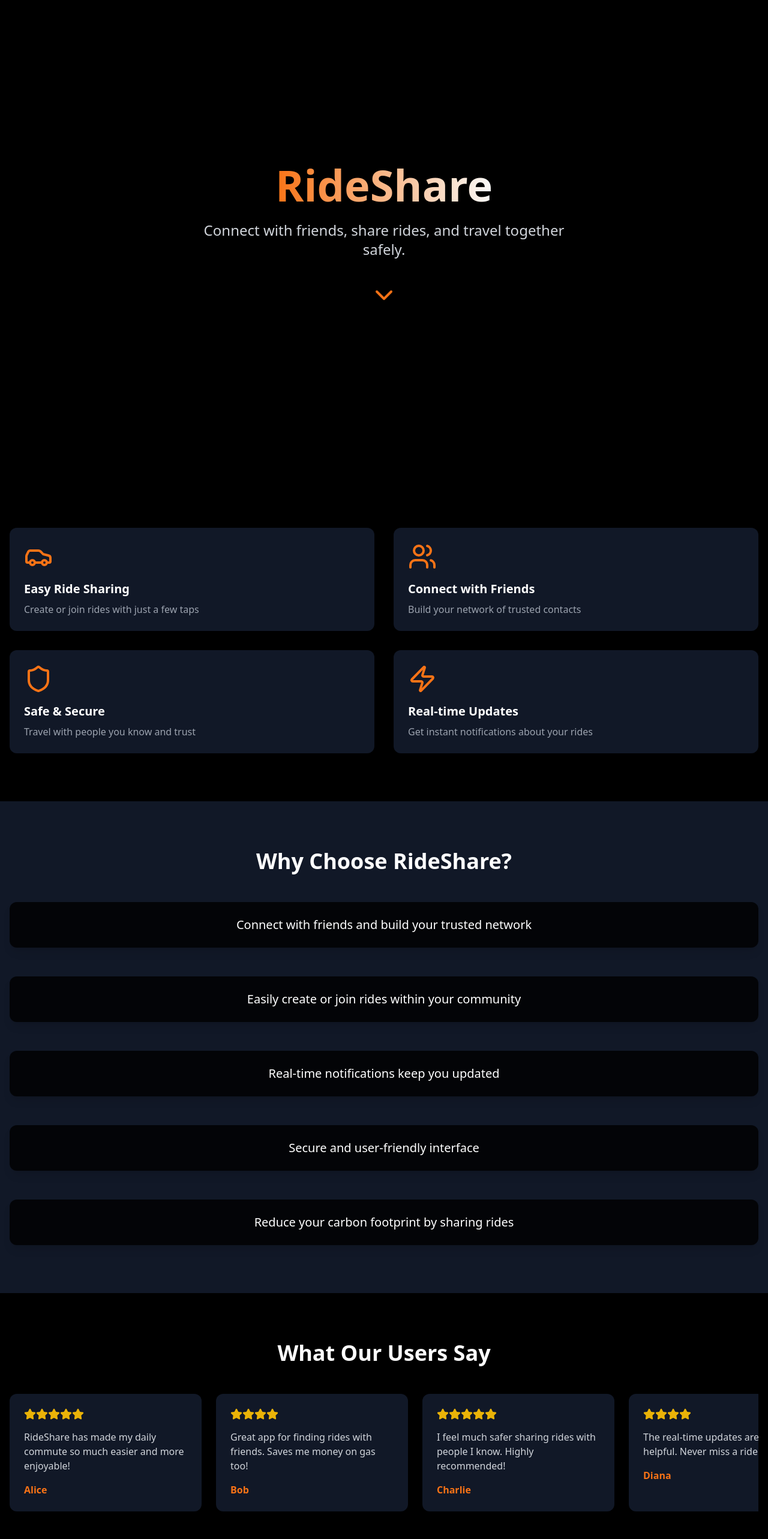
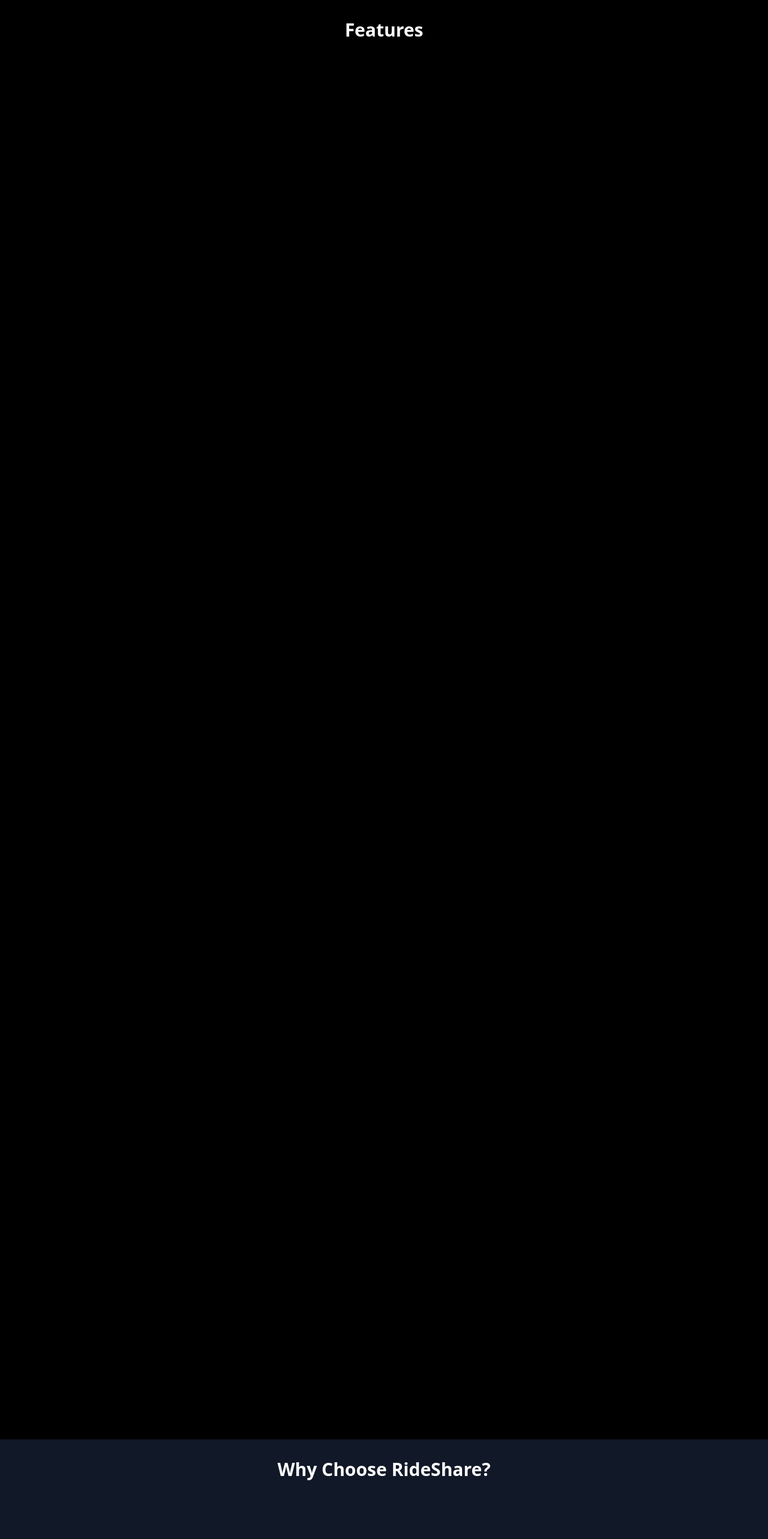
Before and after one commit to FelixRobb/ride-share-app, a Next.js app: page / in a window 1280 px wide. Shown: the top 2566 px of the page at 60% size. Built offline with nearby package versions, Linux system fonts and the light colour scheme.

Commit message:
update WelcomePage.tsx

```diff
--- a/src/components/WelcomePage.tsx
+++ b/src/components/WelcomePage.tsx
@@ -1,50 +1,40 @@
-import { useEffect, useState, useRef } from 'react'
-import Link from 'next/link'
-import { Button } from "@/components/ui/button"
-import { Car, Users, Shield, Zap, ChevronDown, Star } from 'lucide-react'
-import { motion, useScroll, useTransform, useSpring, useInView } from 'framer-motion'
+import { useEffect, useState, useRef } from "react";
+import Link from "next/link";
+import { Button } from "@/components/ui/button";
+import { Car, Users, Shield, Zap, ChevronDown, Star } from "lucide-react";
+import { motion, useScroll, useTransform } from "framer-motion";
 
-const ParallaxSection = ({ children }: { children: React.ReactNode }) => {
-  const ref = useRef(null)
+const ParallaxSection = ({ children, index }: { children: React.ReactNode; index: number }) => {
+  const ref = useRef<HTMLDivElement>(null);
   const { scrollYProgress } = useScroll({
     target: ref,
-    offset: ["start start", "end start"]
-  })
+    offset: ["start center", "end center"],
+  });
+
+  const opacity = useTransform(scrollYProgress, [0, 0.5, 1], [0, 1, 0]);
+  const scale = useTransform(scrollYProgress, [0, 0.5, 1], [0.8, 1, 0.8]);
 
   return (
     <motion.div
       ref={ref}
       style={{
-        y: useTransform(scrollYProgress, [0, 1], ["0%", "100%"]),
-        opacity: useTransform(scrollYProgress, [0, 0.5, 1], [1, 1, 0])
+        opacity,
+        scale,
       }}
+      className="absolute inset-0 flex items-center justify-center"
     >
       {children}
     </motion.div>
-  )
-}
+  );
+};
 
 export default function WelcomePage() {
-  const [scrolled, setScrolled] = useState(false)
-  const { scrollY } = useScroll()
-  const opacity = useTransform(scrollY, [0, 100], [1, 0])
-  const arrowY = useTransform(scrollY, [0, 100], [0, 20])
-
-  useEffect(() => {
-    const handleScroll = () => {
-      setScrolled(window.scrollY > 50)
-    }
-
-    window.addEventListener('scroll', handleScroll)
-    return () => window.removeEventListener('scroll', handleScroll)
-  }, [])
-
   const features = [
     { icon: Car, title: "Easy Ride Sharing", description: "Create or join rides with just a few taps" },
     { icon: Users, title: "Connect with Friends", description: "Build your network of trusted contacts" },
     { icon: Shield, title: "Safe & Secure", description: "Travel with people you know and trust" },
     { icon: Zap, title: "Real-time Updates", description: "Get instant notifications about your rides" },
-  ]
+  ];
 
   const whyChooseRideShare = [
     "Connect with friends and build your trusted network",
@@ -52,147 +42,39 @@ export default function WelcomePage() {
     "Real-time notifications keep you updated",
     "Secure and user-friendly interface",
     "Reduce your carbon footprint by sharing rides",
-  ]
-
-  const reviews = [
-    { name: "Alice", rating: 5, comment: "RideShare has made my daily commute so much easier and more enjoyable!" },
-    { name: "Bob", rating: 4, comment: "Great app for finding rides with friends. Saves me money on gas too!" },
-    { name: "Charlie", rating: 5, comment: "I feel much safer sharing rides with people I know. Highly recommended!" },
-    { name: "Diana", rating: 4, comment: "The real-time updates are super helpful. Never miss a ride!" },
-  ]
+  ];
 
   return (
-    <div className="min-h-screen bg-black text-white overflow-x-hidden">
-      <motion.header
-        className={`fixed top-0 left-0 right-0 z-50 transition-all duration-300 ${scrolled ? 'bg-black/80 backdrop-blur-sm' : 'bg-transparent'}`}
-        initial={{ y: -100 }}
-        animate={{ y: scrolled ? 0 : -100 }}
-        transition={{ duration: 0.3 }}
-      >
-        <div className="container mx-auto px-4 py-4 flex justify-between items-center">
-          <h1 className="text-2xl font-bold text-primary">RideShare</h1>
-          <nav>
-            <Button asChild variant="ghost">
-              <Link href="/login">Login</Link>
-            </Button>
-          </nav>
-        </div>
-      </motion.header>
-
-      <section className="h-screen flex flex-col justify-center items-center text-center px-4">
-        <motion.h1
-          className="text-5xl md:text-7xl font-bold mb-6 bg-clip-text text-transparent bg-gradient-to-r from-primary to-primary-foreground"
-          initial={{ opacity: 0, y: 20 }}
-          animate={{ opacity: 1, y: 0 }}
-          transition={{ duration: 0.5 }}
-        >
-          RideShare
-        </motion.h1>
-        <motion.p
-          className="text-xl md:text-2xl text-gray-300 max-w-2xl mx-auto mb-12"
-          initial={{ opacity: 0, y: 20 }}
-          animate={{ opacity: 1, y: 0 }}
-          transition={{ duration: 0.5, delay: 0.2 }}
-        >
-          Connect with friends, share rides, and travel together safely.
-        </motion.p>
-        <motion.div style={{ opacity, y: arrowY }}>
-          <ChevronDown className="w-12 h-12 text-primary animate-bounce" />
-        </motion.div>
-      </section>
-
-      <section className="py-20">
-        <div className="container mx-auto px-4 grid grid-cols-1 md:grid-cols-2 gap-8">
+    <div className="min-h-screen bg-black text-white">
+      {/* Features Section */}
+      <section className="relative h-[300vh] overflow-hidden">
+        <h2 className="absolute top-8 left-1/2 transform -translate-x-1/2 text-3xl font-bold z-10">
+          Features
+        </h2>
         {features.map((feature, index) => (
-            <ParallaxSection key={index}>
-              <motion.div
-                className="bg-gray-900 rounded-lg p-6 shadow-lg"
-                initial={{ opacity: 0, y: 50 }}
-                whileInView={{ opacity: 1, y: 0 }}
-                viewport={{ once: true }}
-                transition={{ duration: 0.5, delay: index * 0.1 }}
-              >
+          <ParallaxSection key={index} index={index}>
+            <div className="bg-gray-900 rounded-lg p-6 shadow-lg max-w-md mx-auto">
               <feature.icon className="w-12 h-12 text-primary mb-4" />
               <h2 className="text-xl font-semibold mb-2">{feature.title}</h2>
               <p className="text-gray-400">{feature.description}</p>
-              </motion.div>
+            </div>
           </ParallaxSection>
         ))}
-        </div>
       </section>
 
-      <section className="py-20 bg-gray-900">
-        <div className="container mx-auto px-4">
-          <h2 className="text-3xl md:text-4xl font-bold mb-12 text-center">Why Choose RideShare?</h2>
-          <div className="space-y-12">
+      {/* Why Choose RideShare Section */}
+      <section className="relative h-[300vh] overflow-hidden bg-gray-900">
+        <h2 className="absolute top-8 left-1/2 transform -translate-x-1/2 text-3xl font-bold z-10">
+          Why Choose RideShare?
+        </h2>
         {whyChooseRideShare.map((benefit, index) => (
-              <ParallaxSection key={index}>
-                <motion.div
-                  className="bg-black/80 backdrop-blur-sm rounded-lg p-6 shadow-lg"
-                  initial={{ opacity: 0, x: index % 2 === 0 ? -50 : 50 }}
-                  whileInView={{ opacity: 1, x: 0 }}
-                  viewport={{ once: true }}
-                  transition={{ duration: 0.5 }}
-                >
+          <ParallaxSection key={index} index={index}>
+            <div className="bg-black/80 backdrop-blur-sm rounded-lg p-6 shadow-lg max-w-md mx-auto">
               <p className="text-xl text-center">{benefit}</p>
-                </motion.div>
+            </div>
           </ParallaxSection>
         ))}
+      </section>
     </div>
-        </div>
-      </section>
-
-      <section className="py-20">
-        <div className="container mx-auto px-4">
-          <h2 className="text-3xl md:text-4xl font-bold mb-12 text-center">What Our Users Say</h2>
-          <div className="flex overflow-x-auto space-x-6 pb-6">
-            {reviews.map((review, index) => (
-              <motion.div
-                key={index}
-                className="bg-gray-900 rounded-lg p-6 shadow-lg flex-shrink-0 w-80"
-                initial={{ opacity: 0, x: 50 }}
-                whileInView={{ opacity: 1, x: 0 }}
-                viewport={{ once: true }}
-                transition={{ duration: 0.5, delay: index * 0.1 }}
-              >
-                <div className="flex items-center mb-4">
-                  {[...Array(review.rating)].map((_, i) => (
-                    <Star key={i} className="w-5 h-5 text-yellow-500 fill-current" />
-                  ))}
-                </div>
-                <p className="text-gray-300 mb-4">{review.comment}</p>
-                <p className="text-primary font-semibold">{review.name}</p>
-              </motion.div>
-            ))}
-          </div>
-        </div>
-      </section>
-
-      <section className="py-20 bg-gray-900">
-        <div className="container mx-auto px-4 text-center">
-          <h2 className="text-3xl md:text-4xl font-bold mb-8">Start Sharing Rides Today</h2>
-          <p className="text-lg text-gray-300 max-w-2xl mx-auto mb-12">
-            Join our community of ride-sharers and experience a new way of traveling.
-            Best of all, RideShare is completely free to use!
-          </p>
-          <div className="space-x-4">
-            <Button asChild size="lg" className="px-8">
-              <Link href="/register">Sign Up Now</Link>
-            </Button>
-            <Button asChild variant="outline" size="lg" className="px-8">
-              <Link href="/login">Login</Link>
-            </Button>
-          </div>
-        </div>
-      </section>
-
-      <footer className="bg-black py-8 text-center text-sm text-gray-500">
-        <p>&copy; {new Date().getFullYear()} RideShare. All rights reserved.</p>
-        <div className="mt-2 space-x-4">
-          <Link href="/privacy-policy" className="hover:text-primary">Privacy Policy</Link>
-          <Link href="/terms-of-service" className="hover:text-primary">Terms of Service</Link>
-        </div>
-      </footer>
-    </div>
-  )
+  );
 }
```
Lines whose indentation alone changed are shown as unchanged.
